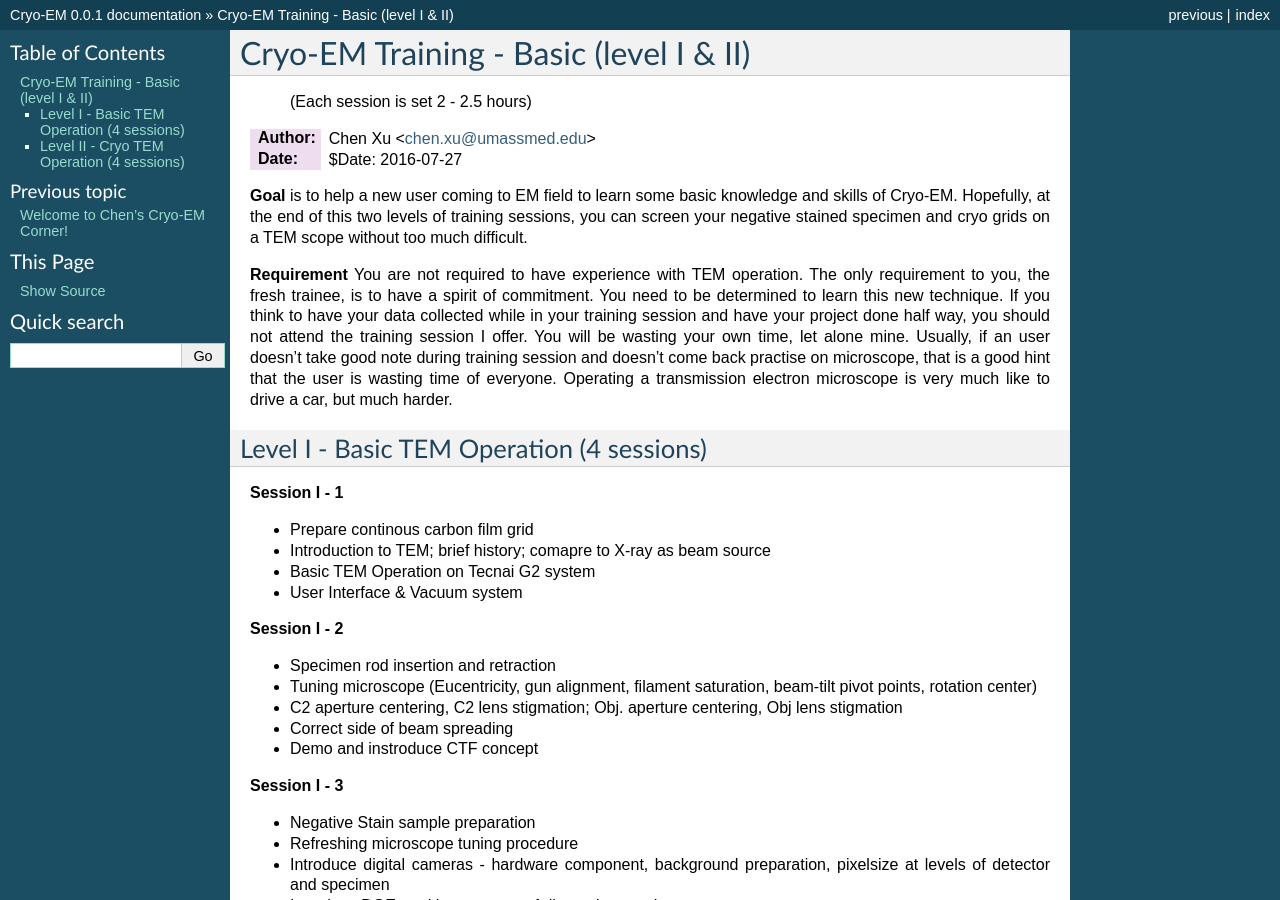
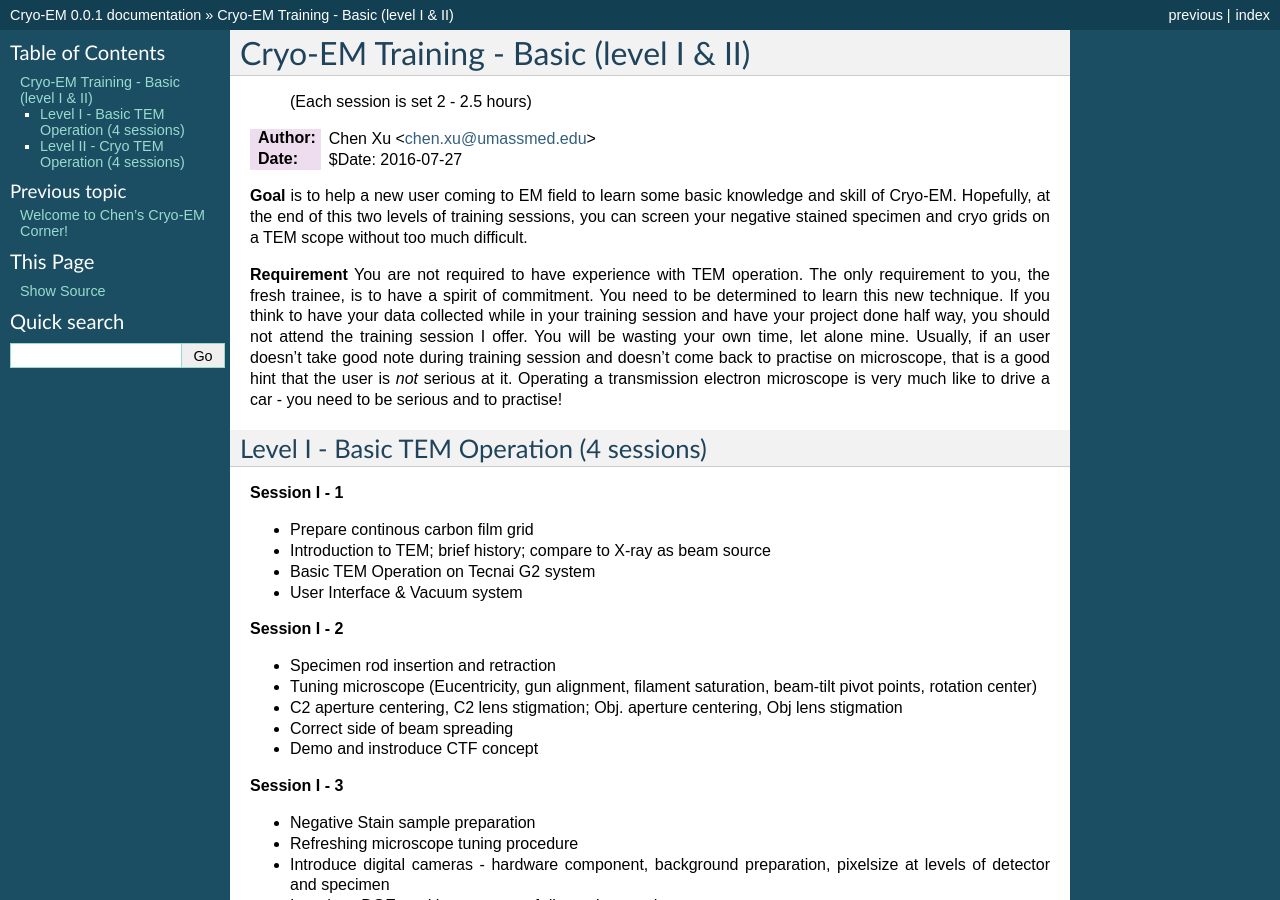
Before and after one commit to xuchen66/sphinx-emdocs, a Sphinx documentation site: the page built from source/cryo-em_training.rst, in a window 1280 px wide and 900 px high. Built offline with Sphinx 7.4.7, drawn with Linux system fonts in a browser that asks for light colours; pages that are not in the unit, such as notebooks, are missing from menus.

Commit message:
Update cryo-em_training.rst

```diff
--- a/source/cryo-em_training.rst
+++ b/source/cryo-em_training.rst
@@ -8,9 +8,9 @@
 :Author: Chen Xu <chen.xu@umassmed.edu>
 :Date: $Date: 2016-07-27
 
-**Goal** is to help a new user coming to EM field to learn some basic knowledge and skills of Cryo-EM. Hopefully, at the end of this two levels of training sessions, you can screen your negative stained specimen and cryo grids on a TEM scope without too much difficult.
+**Goal** is to help a new user coming to EM field to learn some basic knowledge and skill of Cryo-EM. Hopefully, at the end of this two levels of training sessions, you can screen your negative stained specimen and cryo grids on a TEM scope without too much difficult.
 
-**Requirement** You are not required to have experience with TEM operation. The only requirement to you, the fresh trainee,  is to have a spirit of commitment. You need to be determined to learn this new technique. If you think to have your data collected while in your training session and have your project done half way, you should not attend the training session I offer. You will be wasting your own time, let alone mine. Usually, if an user doesn't take good note during training session and doesn't come back practise on microscope, that is a good hint that the user is wasting time of everyone. Operating a transmission electron microscope is very much like to drive a car, but much harder.
+**Requirement** You are not required to have experience with TEM operation. The only requirement to you, the fresh trainee,  is to have a spirit of commitment. You need to be determined to learn this new technique. If you think to have your data collected while in your training session and have your project done half way, you should not attend the training session I offer. You will be wasting your own time, let alone mine. Usually, if an user doesn't take good note during training session and doesn't come back to practise on microscope, that is a good hint that the user is *not* serious at it. Operating a transmission electron microscope is very much like to drive a car - you need to be serious and to practise!
 
 Level I - Basic TEM Operation (4 sessions)
 ------------------------------------------
@@ -18,7 +18,7 @@
 **Session I - 1**
 
 - Prepare continous carbon film grid
-- Introduction to TEM; brief history; comapre to X-ray as beam source
+- Introduction to TEM; brief history; compare to X-ray as beam source
 - Basic TEM Operation on Tecnai G2 system
 - User Interface & Vacuum system
 
```
